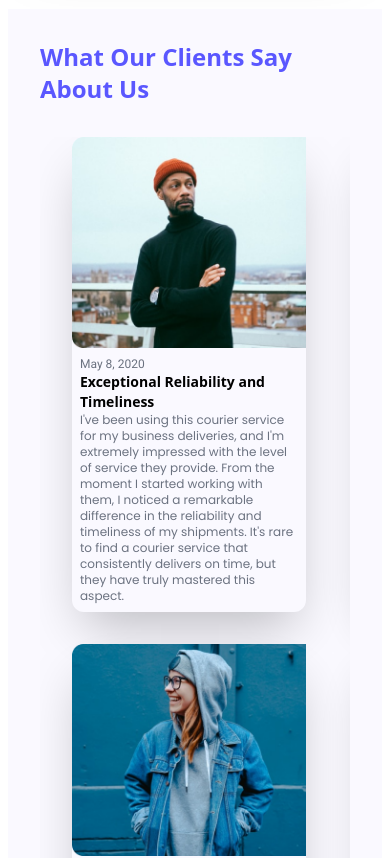
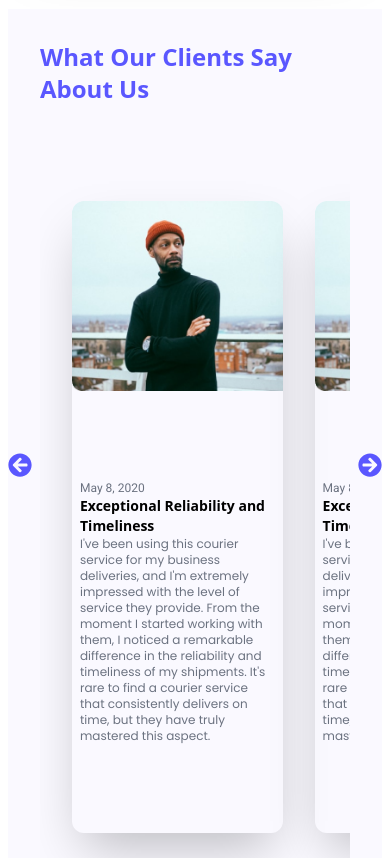
Before and after one commit to thamesblanq/cargo_site, a React (Vite) app: page / in a window 390 px wide. Shown: the part 7280-8138 px from the top of the page. Built offline with nearby package versions, Linux system fonts and the light colour scheme.

Commit message:
review section done
there are still some responsive issues with some other devices.. will check that later

```diff
--- a/src/component/Card.jsx
+++ b/src/component/Card.jsx
@@ -94,9 +94,9 @@ const Card = () => {
 
 
   return (
-    <div className="carousel w-full mt-8 h-[70%]">
-        <ul className="grid  grid-cols-3 md:grid-cols-3 md:grid-rows-1 overflow-x-auto h-[90%] justify-start w-full gap-x-72 gap-y-8 md:gap-y-8 md:gap-x-[35rem] px-8 md:px-16 scrollbar-hide scroll-smooth" ref={content}>
-            {obj.map(item => <li key={item.id} className="grid md:grid-cols-2 w-[60vw] md:w-[38vw] h-auto rounded-xl hover:skew-y-3 cursor-pointer duration-500 ease-in-out shadow-2xl">
+    <div className="carousel w-full mt-8 h-[90vh] md:h-[55vh]">
+        <ul className="grid grid-flow-col md:grid-rows-1 overflow-x-auto h-full justify-start w-full gap-8 px-8 md:px-16 scrollbar-hide scroll-smooth py-16" ref={content}>
+            {obj.map(item => <li key={item.id} className="overflow-clip grid md:grid-cols-2 w-[54vw] md:w-[38vw] h-auto md:h-[220px] rounded-xl hover:skew-y-3 cursor-pointer duration-500 ease-in-out shadow-2xl">
                 <div className="h-full">
                     <img src={item.img} className="block object-cover"></img>
                 </div>
```
